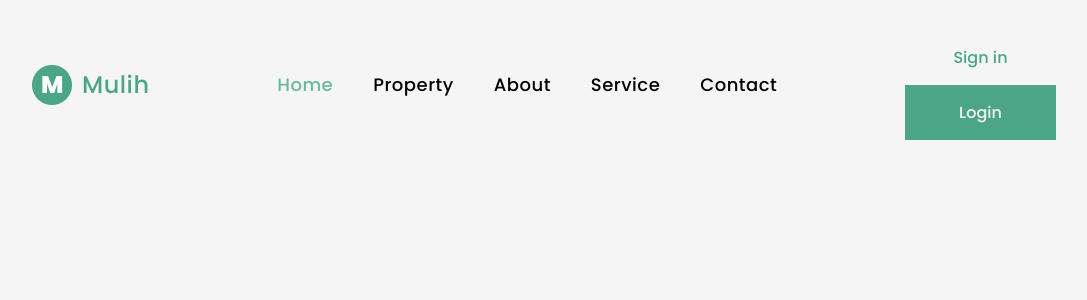
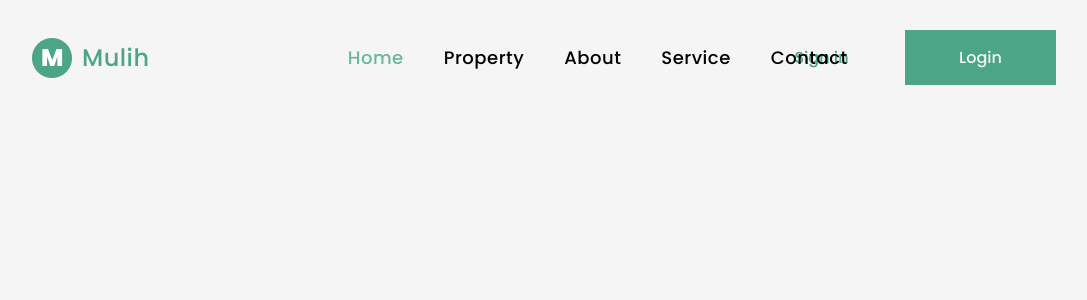
Before and after one commit to Cecilia-Giusti/training-integration, a React (Create React App) app: page / in a window 1280 px wide. Shown: the top 300 px of the page, without its empty margins (96-1183 px from the left). Built offline with nearby package versions, Linux system fonts and the light colour scheme.

Commit message:
:lipstick: update style header

```diff
--- a/src/components/Header.tsx
+++ b/src/components/Header.tsx
@@ -42,7 +42,7 @@ const Header = () => {
           </li>
         </ul>
 
-        <div className='header-coonection'>
+        <div className='header-connection'>
           <ButtonCallToAction text='Sign in' color='white' />
           <ButtonCallToAction text='Login' color='green' />
         </div>
--- a/src/styles/layout/_header.scss
+++ b/src/styles/layout/_header.scss
@@ -25,6 +25,8 @@
     &-list{
         @include flex;
         gap:40px;
+        position: relative;
+        left:150px;
 
         &-item{
             font-family: $font-nav;
@@ -36,4 +38,9 @@
             color: $color-nav;
         }
     }
+
+    &-connection{
+        @include flex;
+        gap:8px;
+    }
 }
```
Also changed, not shown: public/style_compressed.css (+1 -1 lines), 1 other file (tests, documents, lock files or other folders).
